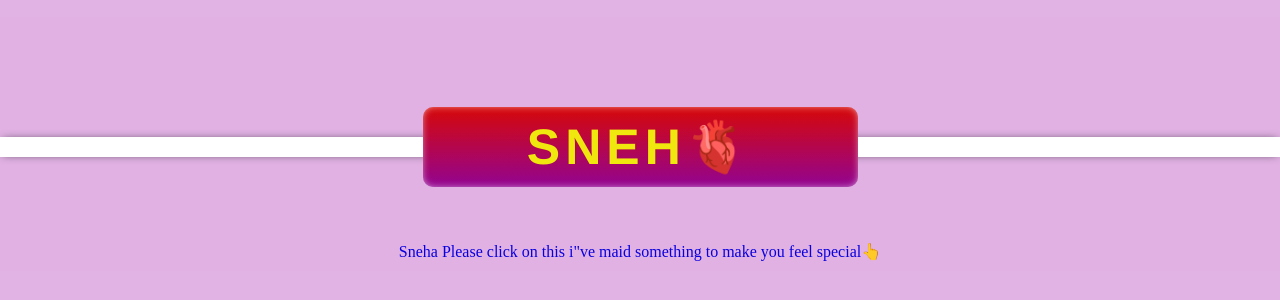
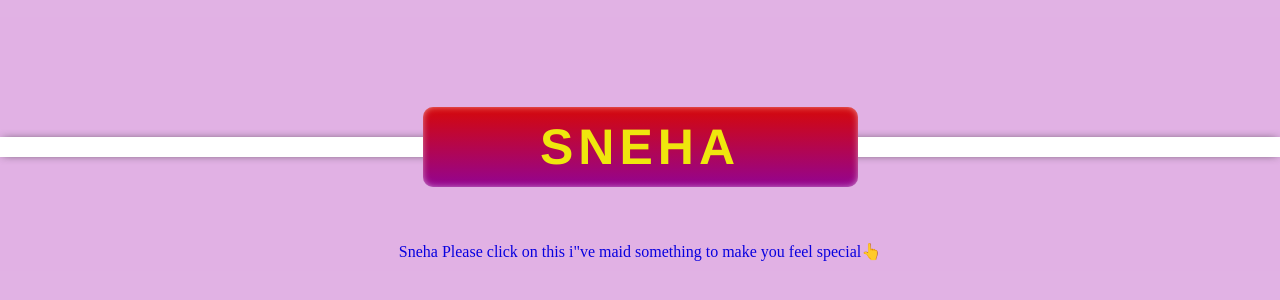
Before and after one commit to daksh8102003/birthday_chiko, a plain HTML site: page index.html in a window 1280 px wide. Shown: the part 238-538 px from the top of the page. Drawn offline with Linux system fonts and the light colour scheme.

Commit message:
Update index.html

```diff
--- a/index.html
+++ b/index.html
@@ -11,7 +11,7 @@
       <p> Sneha Please click on this i"ve maid something to make you feel special👆</p>
       <div class="ribbon"></div>
       <div class="tag">
-        <a href="book.html">Sneh🫀</a>
+        <a href="book.html">Sneha</a>
       </div>
     </div>
   </body>
```
